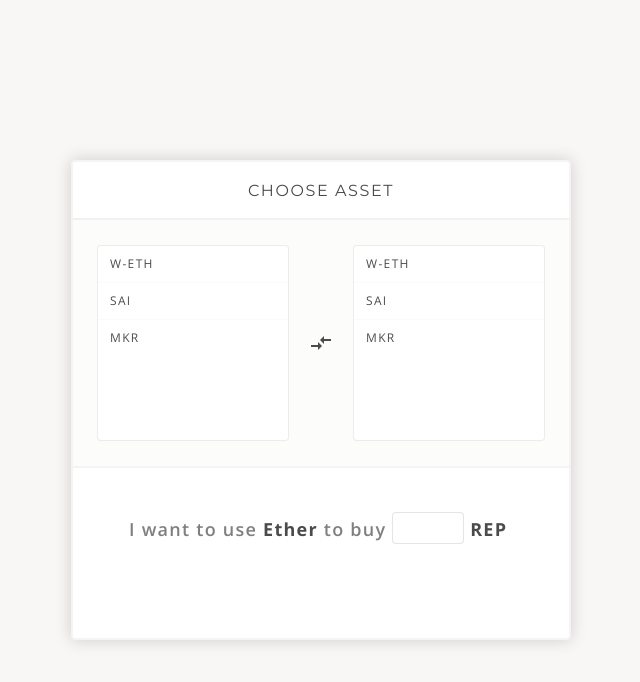
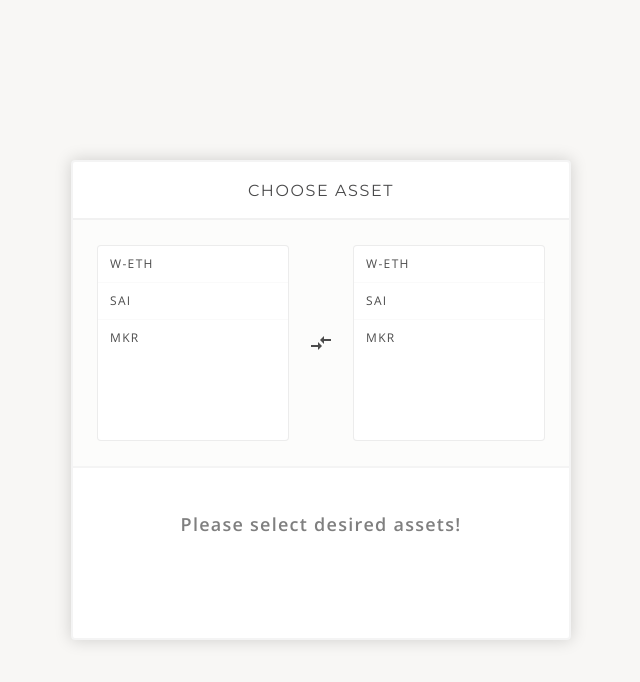
Before and after one commit to OasisDEX/oasis-direct-old, a React (Create React App) app: page / in a window 1280 px wide. Shown: the top 682 px of the page, without its empty margins (319-959 px from the left). Built offline with nearby package versions, Linux system fonts and the light colour scheme.

Commit message:
Display selected assets only if both are selected

```diff
--- a/src/App.css
+++ b/src/App.css
@@ -155,12 +155,13 @@
 }
 
 .Direct-Quantity-Selector {
-	padding: calc(var(--baseline) * 11) calc(var(--baseline) * 14);
+	padding: calc(var(--baseline) * 11) calc(var(--baseline) * 11);
 	border-top: 2px solid var(--border-gray);
 
 	font-family: 'Open Sans', sans-serif;
 	font-size: calc(var(--baseline) * 4.5);
 	font-weight: 600;
+	text-align: center;
 	letter-spacing: 1.25px;
 	line-height: calc(var(--baseline) * 6);
 
--- a/src/components/QuantitySelector.jsx
+++ b/src/components/QuantitySelector.jsx
@@ -1,20 +1,33 @@
 import React from 'react';
+import {connect} from 'react-redux';
 import PropTypes from 'prop-types';
 
-const QuantitySelector = ({supply, demand}) => (
-	<div className="Direct-Quantity-Selector">
+const QuantitySelector = ({supply, demand}) => {
+	if (supply && demand) {
+		return <div className="Direct-Quantity-Selector">
 			<span>I want to use </span>
 			<span key="provide" className="Direct-Quantity-Unit">{supply} </span>
 			<span>to buy </span>
 			<input type="number" className="Direct-Modifier--no-spin"/>
 			<span key="demand" className="Direct-Quantity-Unit"> {demand} </span>
 		</div>
-);
+	}
 
+	return <div className="Direct-Quantity-Selector"> Please select desired assets! </div>;
+};
 
 QuantitySelector.propTypes = {
 	supply: PropTypes.string.isRequired,
 	demand: PropTypes.string.isRequired,
 };
 
-export default QuantitySelector;
+const selected = state => {
+	return {
+		supply: state.selected.base.label || "",
+		demand: state.selected.quote.label || "",
+	}
+};
+
+const QuantitySelectorComponent = connect(selected)(QuantitySelector);
+
+export default QuantitySelectorComponent;
--- a/src/utils/reducers.js
+++ b/src/utils/reducers.js
@@ -11,9 +11,9 @@
 const selected = (state = initialSelection, action) => {
 	switch (action.type) {
 		case("SELECT_BASE"):
-			return {...initialSelection, base: action.token};
+			return {...state, base: action.token};
 		case("SELECT_QUOTE"):
-			return {...initialSelection, quote: action.token};
+			return {...state, quote: action.token};
 		default:
 			return state;
 	}
```
Lines whose indentation alone changed are shown as unchanged.
